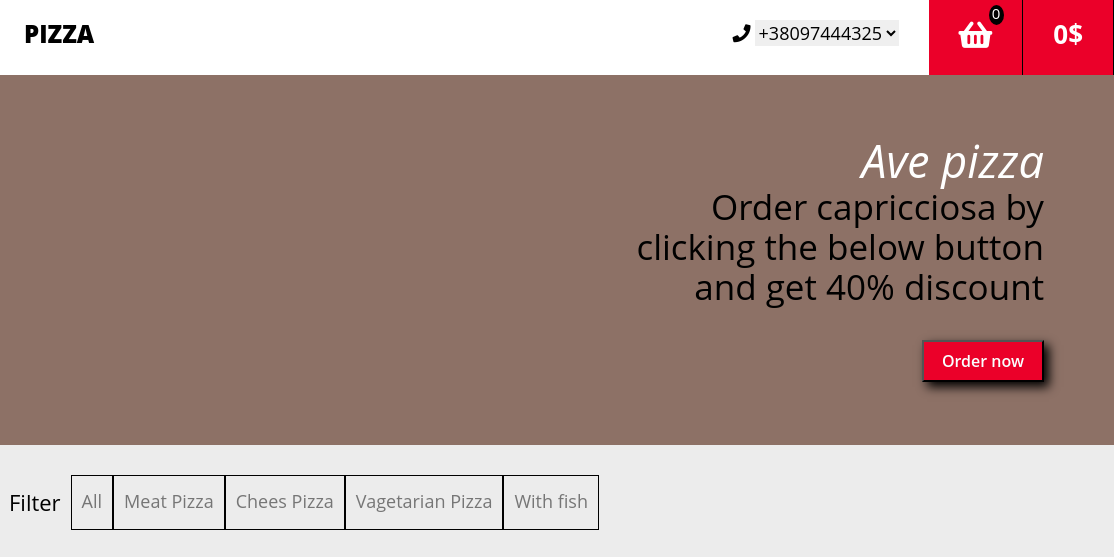
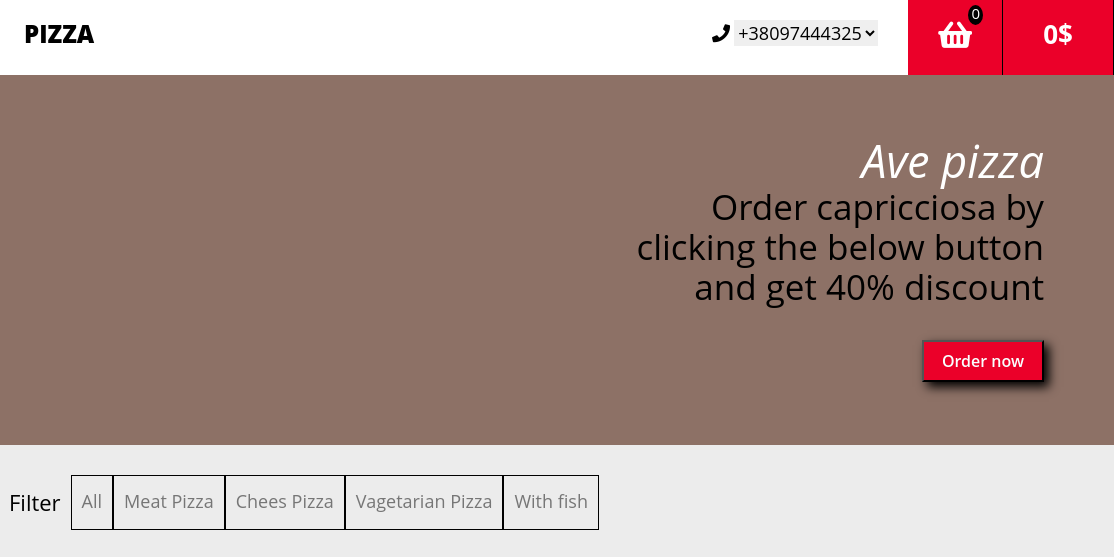
Before and after one commit to nybu2019/AvePizza, a plain HTML site: page code/html/index.html in a window 1280 px wide. Shown: the top 557 px of the page, 166-1280 px from the left. Drawn offline with nearby package versions, Linux system fonts and the light colour scheme.

Commit message:
change price container width for large numbers

```diff
--- a/code/css/index.css
+++ b/code/css/index.css
@@ -42,6 +42,10 @@ body{
 
 .title a{
 	color: #000;
+}
+
+.shopSum {
+	width: 110px;
 }
 
 .shopSum, .shopBasket {
```
